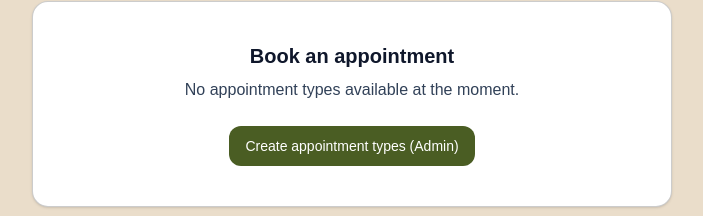
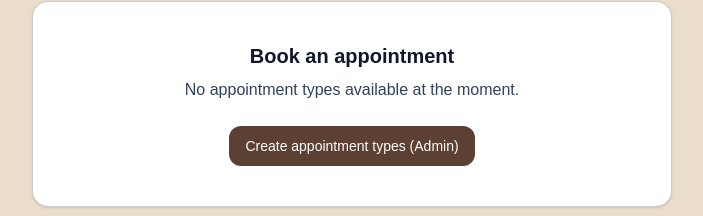
Before and after one commit to EGT-FranciscoBorja/appoinments-sendaluna, a Next.js app: page / in a window 1280 px wide. Shown: the part 400-616 px from the top of the page, without its empty margins (288-991 px from the left). Built offline with nearby package versions, Linux system fonts and the light colour scheme.

Commit message:
Edit styles

```diff
--- a/app/globals.css
+++ b/app/globals.css
@@ -1,11 +1,10 @@
 @import "tailwindcss";
 
-/* Sendaluna palette: Black, Brown, Green 2, Almond, White, #222222, #000000 20% */
+/* Sendaluna palette: Black, Brown, Almond, White, #222222, #000000 20% (sin verde) */
 :root {
   /* Raw palette */
   --palette-black: #000000;
   --palette-brown: #5c4033;
-  --palette-green2: #4a5d23;
   --palette-almond: #EADDCA;
   --palette-white: #FFFFFF;
   --palette-dark: #222222;
@@ -22,13 +21,13 @@
   --input: var(--palette-overlay);
   --ring: var(--palette-brown);
 
-  /* Brand (light): Brown + Green 2 */
+  /* Brand (light): solo Brown / Almond, sin verde */
   --brand-blue: var(--palette-brown);
   --brand-blue-hover: #4a3529;
-  --brand-green: var(--palette-green2);
-  --brand-green-light: #e8ebe0;
-  --brand-olive: var(--palette-green2);
-  --brand-olive-hover: #3d4e1c;
+  --brand-green: var(--palette-brown);
+  --brand-green-light: #f0e6dc;
+  --brand-olive: var(--palette-brown);
+  --brand-olive-hover: #4a3529;
 }
 
 @theme inline {
@@ -65,10 +64,10 @@
 
   --brand-blue: var(--palette-almond);
   --brand-blue-hover: #f5efe6;
-  --brand-green: #6b8e3d;
-  --brand-green-light: rgba(74, 93, 35, 0.35);
-  --brand-olive: #6b8e3d;
-  --brand-olive-hover: #7a9e45;
+  --brand-green: var(--palette-almond);
+  --brand-green-light: rgba(92, 64, 51, 0.2);
+  --brand-olive: #3d2e26;
+  --brand-olive-hover: #4a3529;
 }
 
 body {
--- a/components/AppointmentsAdminClient.tsx
+++ b/components/AppointmentsAdminClient.tsx
@@ -741,7 +741,7 @@ export default function AppointmentsAdminClient() {
                         aria-label="Copy link"
                       >
                         {copyFeedbackId === ev.id ? (
-                          <span className="text-xs text-green-600">Copied!</span>
+                          <span className="text-xs text-foreground">Copied!</span>
                         ) : (
                           <svg xmlns="http://www.w3.org/2000/svg" width="18" height="18" viewBox="0 0 24 24" fill="none" stroke="currentColor" strokeWidth="2" strokeLinecap="round" strokeLinejoin="round">
                             <rect width="14" height="14" x="8" y="8" rx="2" ry="2" />
--- a/components/AppointmentsBySlugClient.tsx
+++ b/components/AppointmentsBySlugClient.tsx
@@ -167,7 +167,7 @@ export default function AppointmentsBySlugClient({ initialEvent }: AppointmentsB
   if (step === 'confirmed' && bookingId) {
     return (
       <div className="rounded-2xl bg-card shadow-sm border border-border p-10 text-center">
-        <div className="w-16 h-16 rounded-full bg-emerald-100 dark:bg-emerald-900/30 flex items-center justify-center mx-auto mb-4">
+        <div className="w-16 h-16 rounded-full bg-brand-green-light dark:bg-brand-blue/20 flex items-center justify-center mx-auto mb-4">
           <svg className="w-9 h-9 text-emerald-600 dark:text-emerald-400" fill="none" stroke="currentColor" viewBox="0 0 24 24">
             <path strokeLinecap="round" strokeLinejoin="round" strokeWidth={2} d="M5 13l4 4L19 7" />
           </svg>
--- a/components/AppointmentsClient.tsx
+++ b/components/AppointmentsClient.tsx
@@ -205,7 +205,7 @@ export default function AppointmentsClient() {
   if (step === 'confirmed' && bookingId) {
     return (
       <div className="rounded-2xl bg-card shadow-sm border border-border p-10 text-center">
-        <div className="w-16 h-16 rounded-full bg-emerald-100 dark:bg-emerald-900/30 flex items-center justify-center mx-auto mb-4">
+        <div className="w-16 h-16 rounded-full bg-brand-green-light dark:bg-brand-blue/20 flex items-center justify-center mx-auto mb-4">
           <svg className="w-9 h-9 text-emerald-600" fill="none" stroke="currentColor" viewBox="0 0 24 24">
             <path strokeLinecap="round" strokeLinejoin="round" strokeWidth={2} d="M5 13l4 4L19 7" />
           </svg>
```
